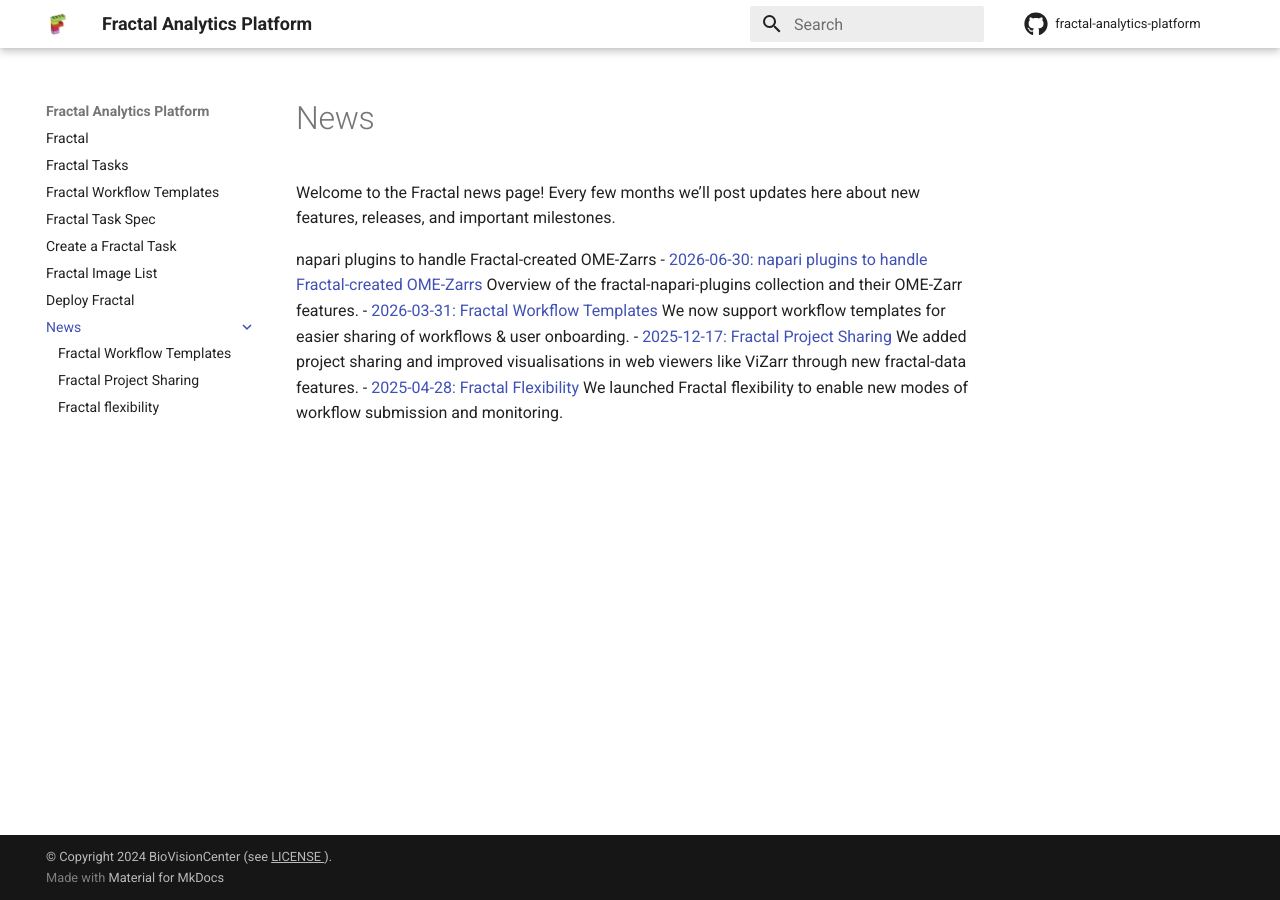
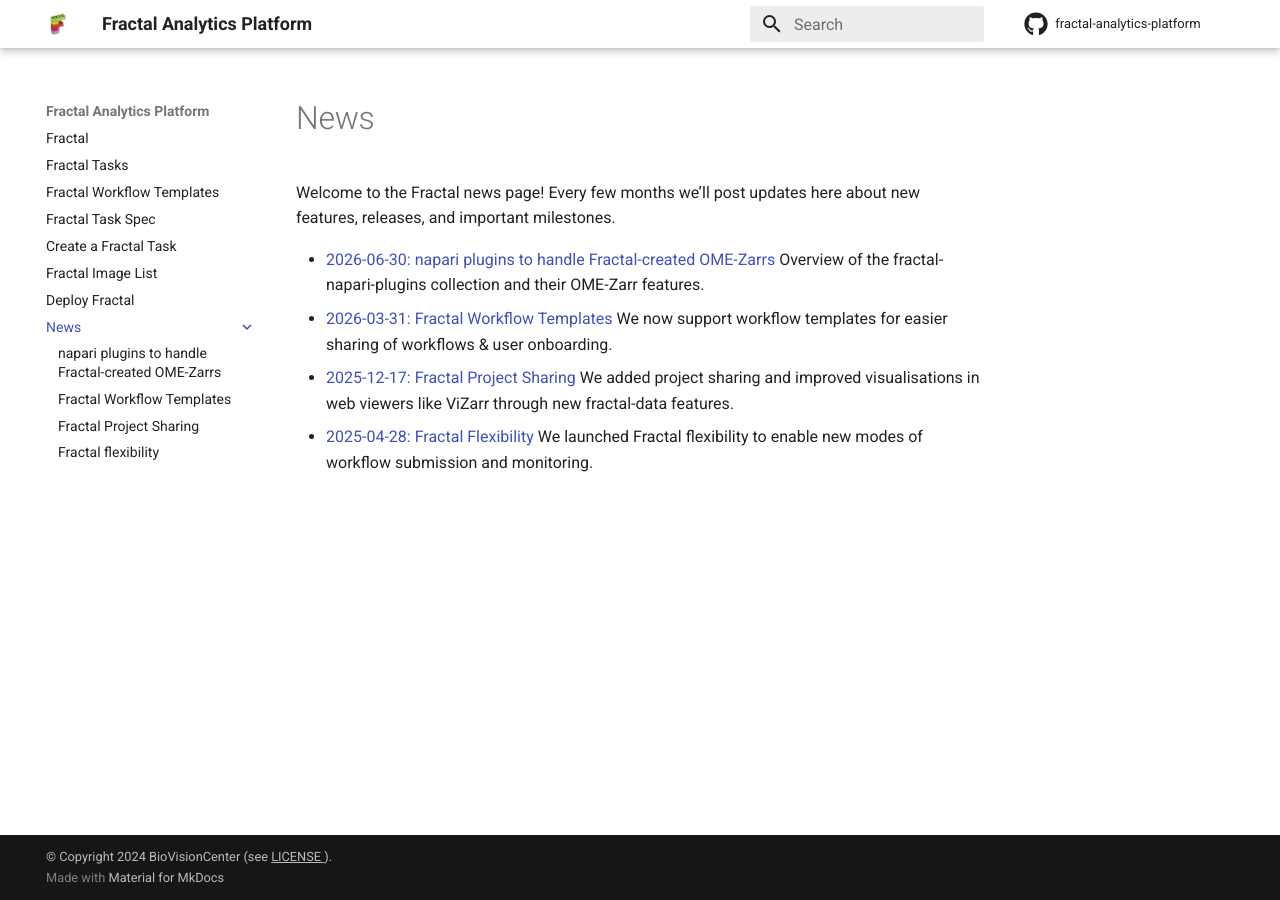
Before and after one commit to fractal-analytics-platform/fractal-analytics-platform.github.io, an MkDocs documentation site: the page built from docs/news/index.md, in a window 1280 px wide. Built offline with MkDocs 1.6.1 and Material for MkDocs 9.7.7, drawn with Linux system fonts in a browser that asks for light colours; part of the change alters nothing that is shown.

Commit message:
Fix news navigation

```diff
--- a/docs/news/index.md
+++ b/docs/news/index.md
@@ -4,7 +4,6 @@ title: News
 
 Welcome to the Fractal news page! Every few months we’ll post updates here about new features, releases, and important milestones.
 
-napari plugins to handle Fractal-created OME-Zarrs
 - [2026-06-30: napari plugins to handle Fractal-created OME-Zarrs](2026-06-30-napari-plugins-for-ome-zarr.md) Overview of the fractal-napari-plugins collection and their OME-Zarr features.
 - [2026-03-31: Fractal Workflow Templates](2026-03-31-fractal-workflow-templates.md) We now support workflow templates for easier sharing of workflows & user onboarding.
 - [2025-12-17: Fractal Project Sharing](2025-12-17-fractal-project-sharing.md) We added project sharing and improved visualisations in web viewers like ViZarr through new fractal-data features.
--- a/mkdocs.yml
+++ b/mkdocs.yml
@@ -51,6 +51,7 @@ nav:
   - Deploy Fractal: run_fractal.md
   - News:
       - news/index.md
+      - news/2026-06-30-napari-plugins-for-ome-zarr.md
       - news/2026-03-31-fractal-workflow-templates.md
       - news/2025-12-17-fractal-project-sharing.md
       - news/2025-04-28-fractal-flexibility.md
```
